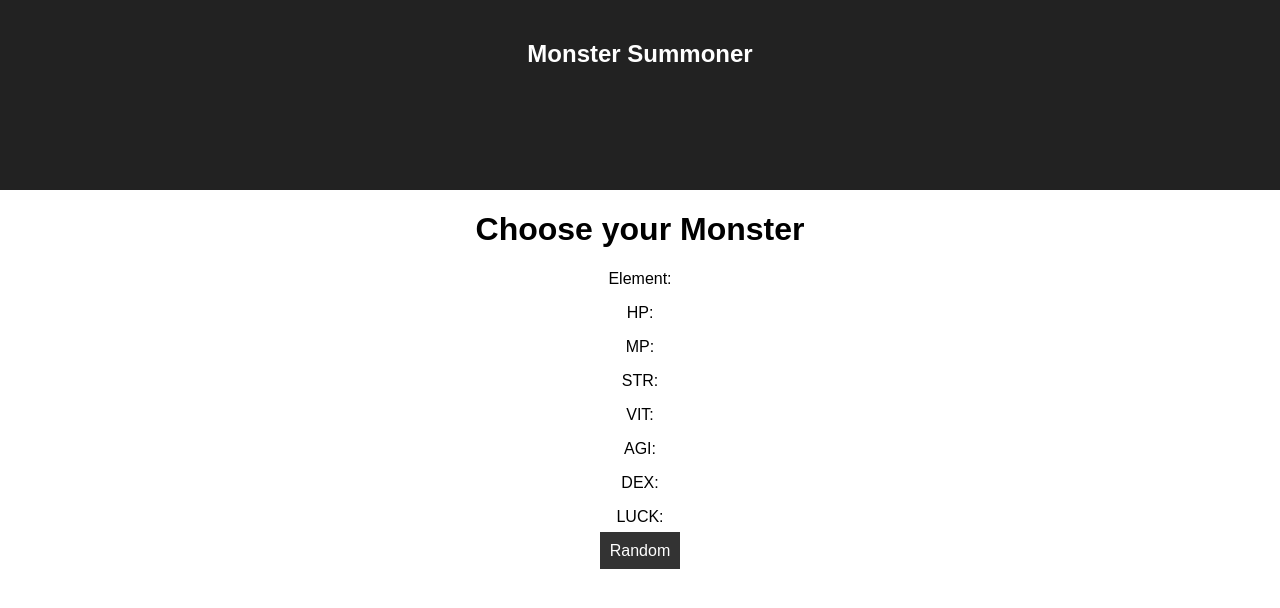
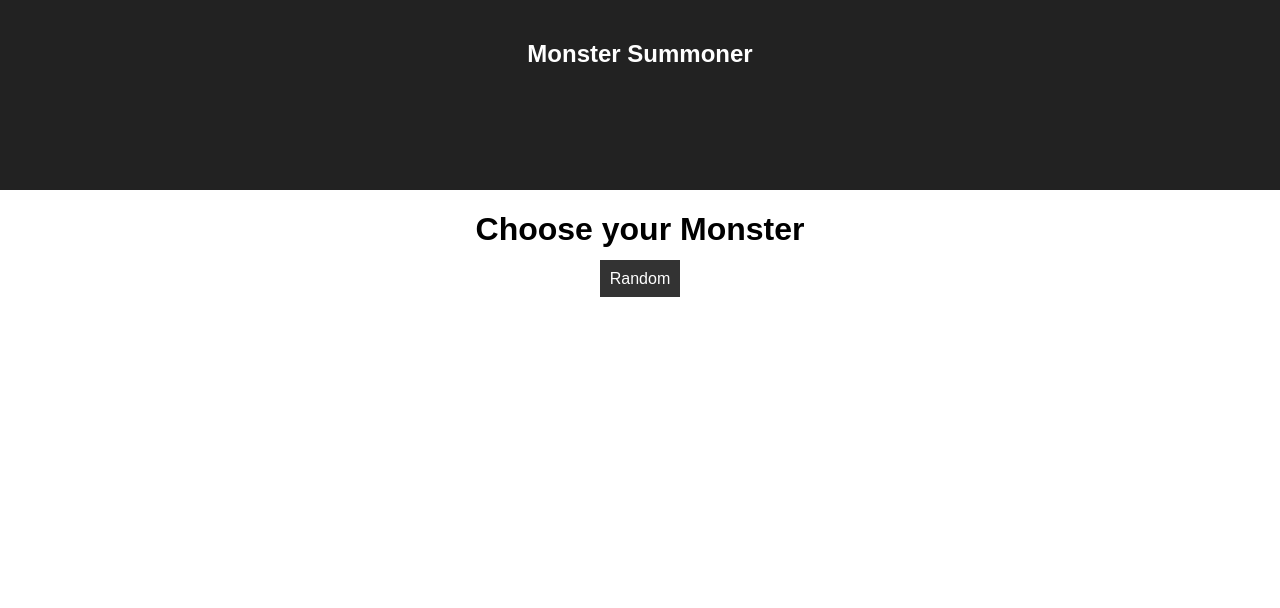
Before and after one commit to juthatip/react-challenge, a React (Create React App) app: page / in a window 1280 px wide. Shown: the top 608 px of the page. Built offline with nearby package versions, Linux system fonts and the light colour scheme.

Commit message:
check empty status

```diff
--- a/src/App.js
+++ b/src/App.js
@@ -85,7 +85,7 @@ class App extends Component {
     const randomLuck = Math.floor(Math.random() * 10 + 1)
 
 
-    if (randomLuck == 1) {
+    if (randomLuck === 1) {
       player.status['luck'] += 100
     } else {
       player.status['luck'] = 0
@@ -103,14 +103,6 @@ class App extends Component {
       status = 'vit'
     }
 
-    // this.setState({
-    //   element: {
-    //     [elementVal]: true
-    //   }
-    // })
-
-    // console.log(this.state.element)
-
     player.status[status] += 100
     player.status['extraElement'] = elementVal
 
@@ -126,6 +118,23 @@ class App extends Component {
     return item
   }
 
+  renderPlayerStatus() {
+    if(Object.keys(this.state.player.status).length === 0) return
+
+    return (
+      <div>
+        <p>Element: {this.state.player.status.extraElement}</p>
+        <p>HP: {this.state.player.status.hp}</p>
+        <p>MP: {this.state.player.status.mp}</p>
+        <p>STR: {this.state.player.status.str}</p>
+        <p>VIT: {this.state.player.status.vit}</p>
+        <p>AGI: {this.state.player.status.agi}</p>
+        <p>DEX: {this.state.player.status.dex}</p>
+        <p>LUCK: {this.state.player.status.luck}</p>
+      </div>
+    )
+  }
+
   render() {
     // console.log(this.state.player)
     return (
@@ -135,14 +144,7 @@ class App extends Component {
         </div>
         <h1>Choose your Monster</h1>
         <p>{this.state.player.name}</p>
-        <p>Element: {this.state.player.status.extraElement}</p>
-        <p>HP: {this.state.player.status.hp}</p>
-        <p>MP: {this.state.player.status.mp}</p>
-        <p>STR: {this.state.player.status.str}</p>
-        <p>VIT: {this.state.player.status.vit}</p>
-        <p>AGI: {this.state.player.status.agi}</p>
-        <p>DEX: {this.state.player.status.dex}</p>
-        <p>LUCK: {this.state.player.status.luck}</p>
+        {this.renderPlayerStatus()}
         <a onClick={this.randomMonster} className="btn">Random</a>
       </div>
     );
```
